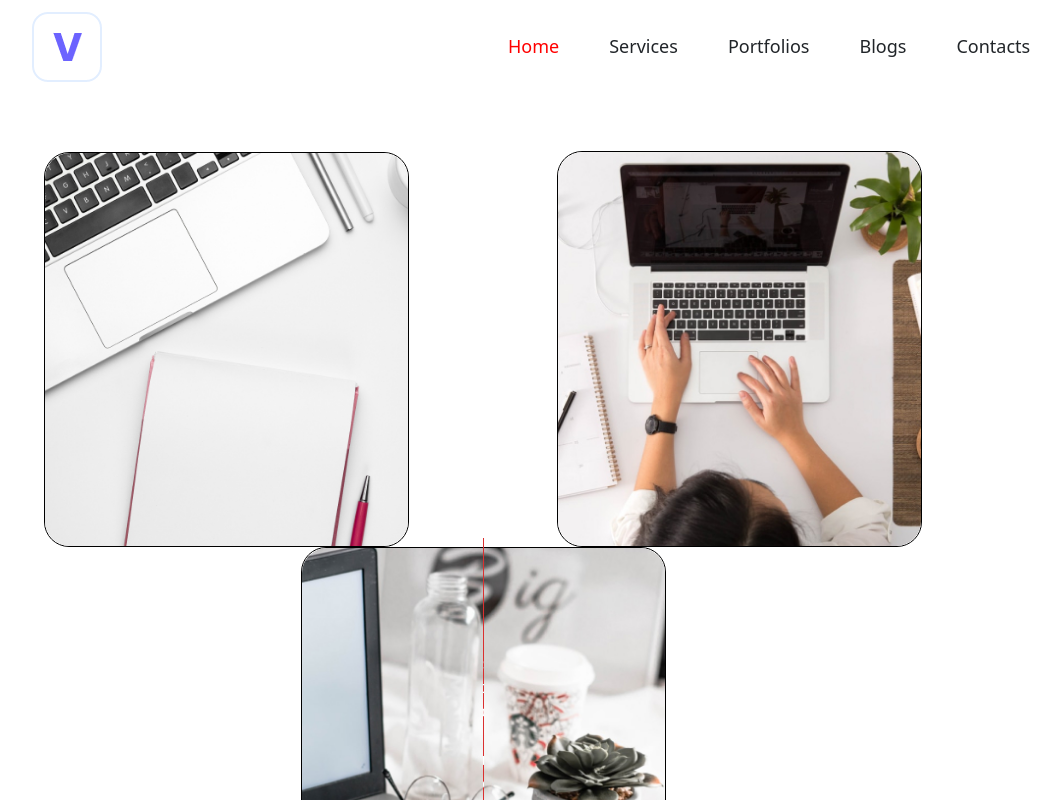
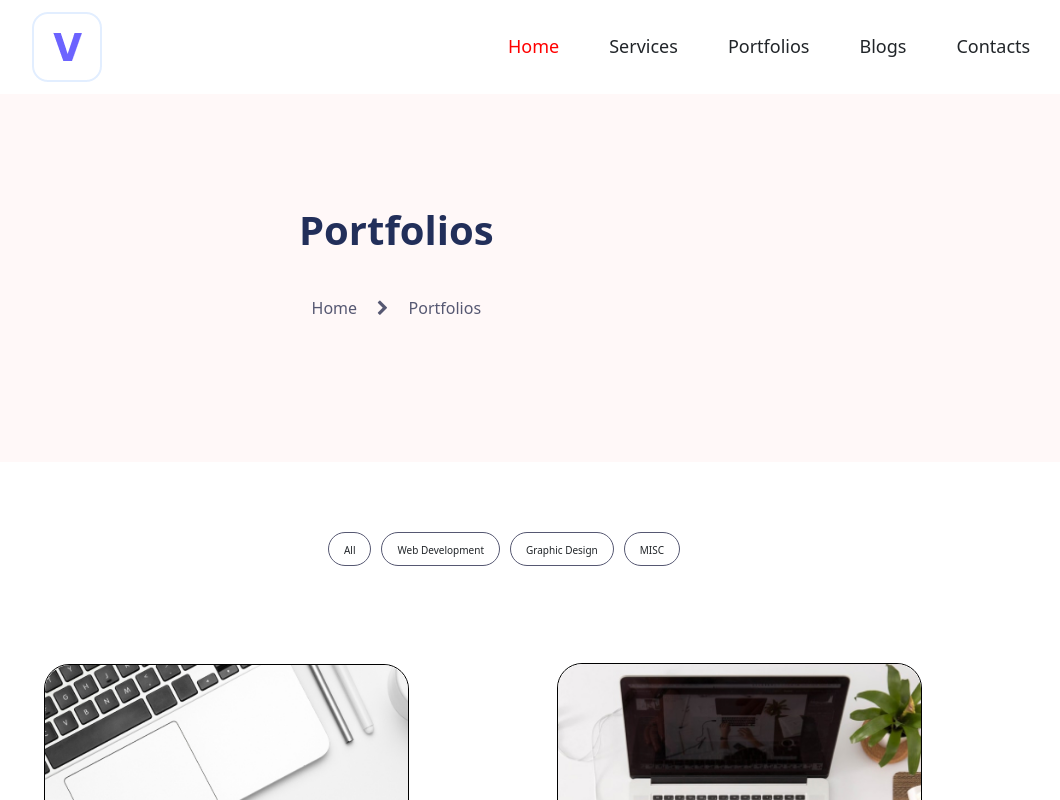
Before and after one commit to princesspooja/Subsciption_based_PortFolio_Front_end, a Next.js app: page /Romario/portfolio in a window 1280 px wide. Shown: the top 800 px of the page, without its empty margins (157-1217 px from the left). Built offline with nearby package versions, Linux system fonts and the light colour scheme.

Commit message:
portfolio section has mentain

```diff
--- a/pages/Romario/components/portfolios.js
+++ b/pages/Romario/components/portfolios.js
@@ -4,7 +4,17 @@ import Link from "next/link";
 const Portfolios = () =>{
     return(<>
 
-    <div className="container">
+    <div className="container portfolio-container">
+    <div className="row" id="portfolio-row">
+                <div className="portfolio-button col-sm-10">
+                    <ul class="portfolio-button-a">
+                        <li><a>All</a></li>
+                        <li><a>Web Development</a></li>
+                        <li><a>Graphic Design</a></li>
+                        <li><a>MISC</a></li>
+                    </ul>
+                </div>
+            </div>
             <div className="row" id="card_row">
                 <div className="col-sm">
                     <div className="box">
--- a/pages/Romario/portfolio/ecommerce-website.js
+++ b/pages/Romario/portfolio/ecommerce-website.js
@@ -38,7 +38,7 @@ const Ecommerce_Website = () => {
                         <div className="carousel-inner">
                             <div className="carousel-item active">
                                 {/* <img src="/cr1.jpg" className="d-block w-100" alt="..."/> */}
-                                <Image src="/images/portfolio/cr1.jpg" width={770} height={462} alt="carouser-1" />
+                                <Image src="/images/portfolio/cr3.jpg" width={770} height={462} alt="carouser-1" />
                                 <div className="carousel-caption d-none d-md-block">
                                 </div>
                             </div>
--- a/pages/Romario/portfolio/index.js
+++ b/pages/Romario/portfolio/index.js
@@ -15,6 +15,26 @@ const Portfolio = () => {
 
         </Head>
         <Navigation />
+        <section className="hero-ecommerce">
+            <div className="container-ecommerce">
+                <div className="row-ecommerce">
+                    <div className="col-lg-10">
+                        <div className="page-title">
+                            <h1 className="div_title">Portfolios</h1>
+                            <ul className="breadcrumbs-link">
+                                <li>
+
+                                    <a>Home</a>
+
+                                </li>
+                                <li><i className="fa fa-chevron-right"></i></li>
+                                <li>Portfolios</li>
+                            </ul>
+                        </div>
+                    </div>
+                </div>
+            </div>
+        </section>
         <Portfolios />
         <Footer />
 
--- a/pages/Romario/portfolio/investment-app-ui.js
+++ b/pages/Romario/portfolio/investment-app-ui.js
@@ -38,7 +38,7 @@ const Investment_App_Ui = () => {
                         <div className="carousel-inner">
                             <div className="carousel-item active">
                                 {/* <img src="/cr1.jpg" className="d-block w-100" alt="..."/> */}
-                                <Image src="/images/portfolio/cr1.jpg" width={770} height={462} alt="carouser-1" />
+                                <Image src="/images/portfolio/cr3.jpg" width={770} height={462} alt="carouser-1" />
                                 <div className="carousel-caption d-none d-md-block">
                                 </div>
                             </div>
--- a/pages/Romario/portfolio/medical-app.js
+++ b/pages/Romario/portfolio/medical-app.js
@@ -38,7 +38,7 @@ const Investment_App_Ui = () => {
                         <div className="carousel-inner">
                             <div className="carousel-item active">
                                 {/* <img src="/cr1.jpg" className="d-block w-100" alt="..."/> */}
-                                <Image src="/images/portfolio/cr1.jpg" width={770} height={462} alt="carouser-1" />
+                                <Image src="/images/portfolio/cr3.jpg" width={770} height={462} alt="carouser-1" />
                                 <div className="carousel-caption d-none d-md-block">
                                 </div>
                             </div>
--- a/pages/Romario/portfolio/taxi-app.js
+++ b/pages/Romario/portfolio/taxi-app.js
@@ -38,7 +38,7 @@ const Logo_Design = () => {
                         <div className="carousel-inner">
                             <div className="carousel-item active">
                                 {/* <img src="/cr1.jpg" className="d-block w-100" alt="..."/> */}
-                                <Image src="/images/portfolio/cr1.jpg" width={770} height={462} alt="carouser-1" />
+                                <Image src="/images/portfolio/cr3.jpg" width={770} height={462} alt="carouser-1" />
                                 <div className="carousel-caption d-none d-md-block">
                                 </div>
                             </div>
--- a/styles/globals.css
+++ b/styles/globals.css
@@ -855,6 +855,10 @@ text-align: left;
 
 /* portfolio route css */
 
+.portfolio-container{
+  padding-top: 50px;
+  padding-bottom: 100px;
+}
 .entry-portfolio{
   text-align: left;
   box-sizing: border-box;
@@ -930,7 +934,7 @@ margin-bottom: 20px;
   color: #0e76a8;
   border-color: #0e76a8;
 }
-
+ /* saif */
 .sidebar-catogory{
   background-color:#f7f7f7 ;
   padding: 30px 30px 40px;
@@ -980,6 +984,7 @@ margin-bottom: 20px;
 }
 
 
+
 .card-body {
     flex: 1 1 auto;
     padding: 1rem 7rem;
@@ -1007,6 +1012,57 @@ margin-bottom: 20px;
 .Portfolio-carousel{
     padding-top: 40px;
 }
+
+#portfolio-row{
+  margin: 0px;
+    text-align: center;
+    justify-content: center;
+}
+.portfolio-button{
+  margin-bottom: 20px;
+}
+
+.portfolio-button-a{
+  display: flex;
+  list-style: none;
+  text-align: center;
+  justify-content: center;
+  margin: 20px;
+
+
+
+
+}
+.portfolio-button-a li{
+  float: left;
+  border: 1px solid;
+  border-radius: 30px;
+  line-height: 1.9;
+  font-weight: 500;
+  border-color:#565872;
+  margin-left: 10px;
+
+}
+.portfolio-button-a li a{
+  text-decoration: none;
+  color: #565872;
+  font-size: 10px;
+  display: inline-block;
+  padding: 5px 15px;
+  cursor: pointer;
+
+}
+.portfolio-button-a li:hover{
+  background-color: #ff3737;
+  color: #fff;
+}
+
+/* }
+.portfolio-button-a li a:hover{
+  color: #fff;
+} */
+
+
 
 
 
```
Also changed, not shown: public/images/portfolio/cr3.jpg (added).
